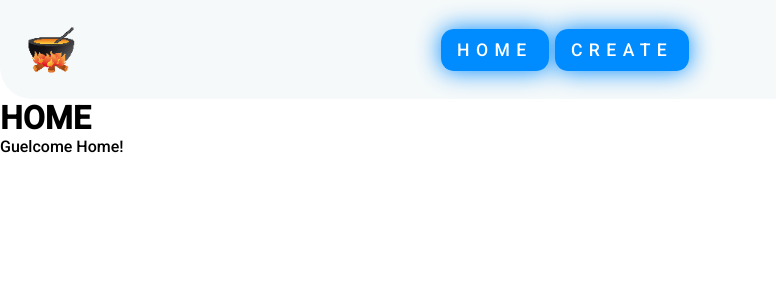
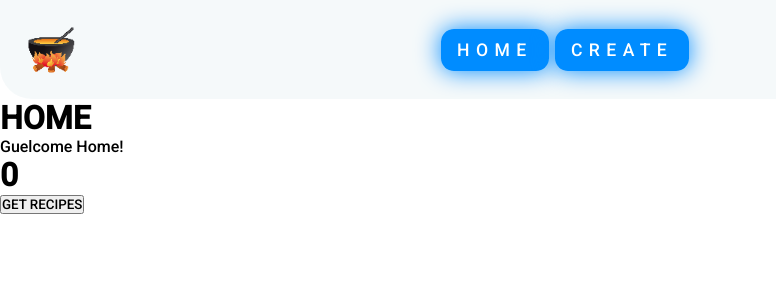
Before and after one commit to Alpharus2k/Food_Henry_Project, a React (Create React App) app in the folder client/: page /home in a window 1280 px wide. Shown: the top 300 px of the page, without its empty margins (0-776 px from the left). Built offline with nearby package versions, Linux system fonts and the light colour scheme.

Commit message:
Armar un esqueleto de CreateRecipe y retrabajar las rutas /get de api

```diff
--- a/client/package.json
+++ b/client/package.json
@@ -6,6 +6,7 @@
     "@testing-library/jest-dom": "^5.16.5",
     "@testing-library/react": "^13.4.0",
     "@testing-library/user-event": "^13.5.0",
+    "axios": "^1.2.3",
     "react": "^18.2.0",
     "react-dom": "^18.2.0",
     "react-dotenv": "^0.1.3",
--- a/client/src/components/Forms/Recipe-Form.jsx
+++ b/client/src/components/Forms/Recipe-Form.jsx
@@ -136,6 +136,8 @@ export default function RecipeForm(){
           <label for="scales">Scales</label>
         </div> */}
       </div>
+      {/* AGREGAR EL BOTON!!! */}
+      {/* <button></button> */}
     </form>
     </div>
   </>
--- a/client/src/components/Home/Home.jsx
+++ b/client/src/components/Home/Home.jsx
@@ -1,8 +1,10 @@
+import Recipes from "../Recipes/Recipes";
 function Home(){
     return(
     <>
       <h1>HOME</h1>
       <p>Guelcome Home!</p>
+      <Recipes></Recipes>
     </>
     )
   }
--- a/client/src/components/Recipes/Recipes.jsx
+++ b/client/src/components/Recipes/Recipes.jsx
@@ -0,0 +1,46 @@
+import React from "react";
+import { connect } from "react-redux";
+import { getAllRecipes } from "../../redux/actions/index"
+
+class Recipes extends React.Component{
+    // eslint-disable-next-line
+    constructor(props){
+        super(props)
+        // console.log(props)
+    }
+
+    render(){
+        return (
+            <div>
+                <h1>{this.props.recipes.length}</h1>
+                <button onClick={this.props.getRecipes}>GET RECIPES</button>
+            </div>
+        )
+    }
+}
+// Permite acceder al estado global
+                        // Recibe el estado
+const mapStateToProps = (state) => {
+    // Selecciona el componente deseado de Estado Global
+    return{
+        //@recipes == se lo pasará por props
+        //@state.recipes == nombre que buscará en el global
+        recipes: state.recipes
+    }
+}
+// Permite despachar acciones
+// @dispatch funciones con capacidad de Dispatch
+const mapDispatchToProps = (dispatch) => {
+    return {
+        //@getRecipes = se pasa por Props
+        //@getAllRecipes = pertenece a Action Creator
+        getRecipes: () => dispatch(getAllRecipes())
+    }
+}
+
+//@connect == Accede al estado Global de Redux conectando al componente
+// null a la function que no voy a usar
+export default connect(
+    mapStateToProps,
+    mapDispatchToProps
+)(Recipes);
--- a/client/src/redux/actions/index.js
+++ b/client/src/redux/actions/index.js
@@ -1,4 +1,4 @@
-//const {} process.env;
+import axios from "axios";
 
 // Action Type!!
 export const GET_ALL_RECEPIES = "GET_ALL_RECIPES";
@@ -11,10 +11,13 @@ export const CREATE_RECIPE = "CREATE_RECIPE";
 */
 export const getAllRecipes = () =>  {
   return async function (dispatch) {
-    //return await fetch(`${window.event.URL_RECIPES}`)
-    return await fetch(`http://localhost:3001/recipes`)
-      .then((response) => response.json())
-      .then(data => dispatch({type: GET_ALL_RECEPIES, payload: data}))
+    //${window.event.URL_RECIPES}
+    return await axios.get(`http://localhost:3001/recipes`)
+                .then(result => dispatch({type: GET_ALL_RECEPIES, payload: result.data}))
+
+    //return await fetch.get(`http://localhost:3001/recipes`)
+      // .then((response) => response.json())
+
   };
 };
 /*
--- a/client/src/redux/reducer/index.js
+++ b/client/src/redux/reducer/index.js
@@ -1,7 +1,7 @@
 import { GET_ALL_RECEPIES } from "../actions/index"
 //  GET_RECEPIES_BY_NAME, GET_RECIPE_BY_ID, GET_DIETS, CREATE_RECIPE
 
-// @initialState estado inicial del REDUCER
+// @initialState == estado inicial del REDUCER
 const initialState = {
   recipes: [],
   recipe: {},
```
